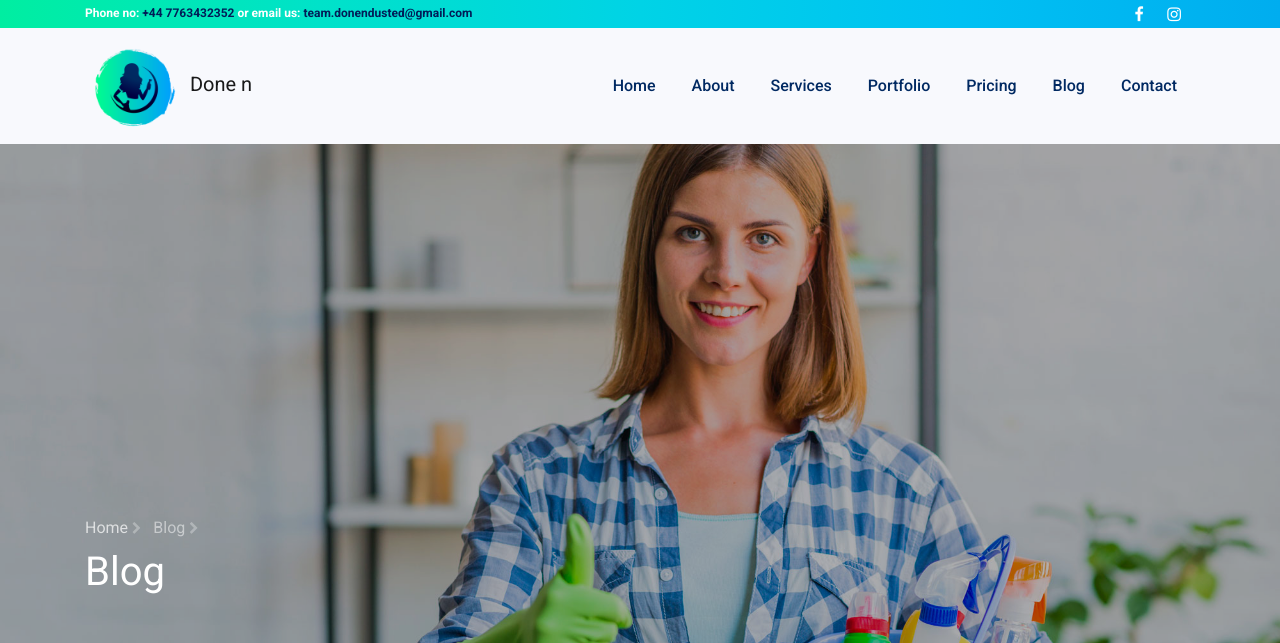
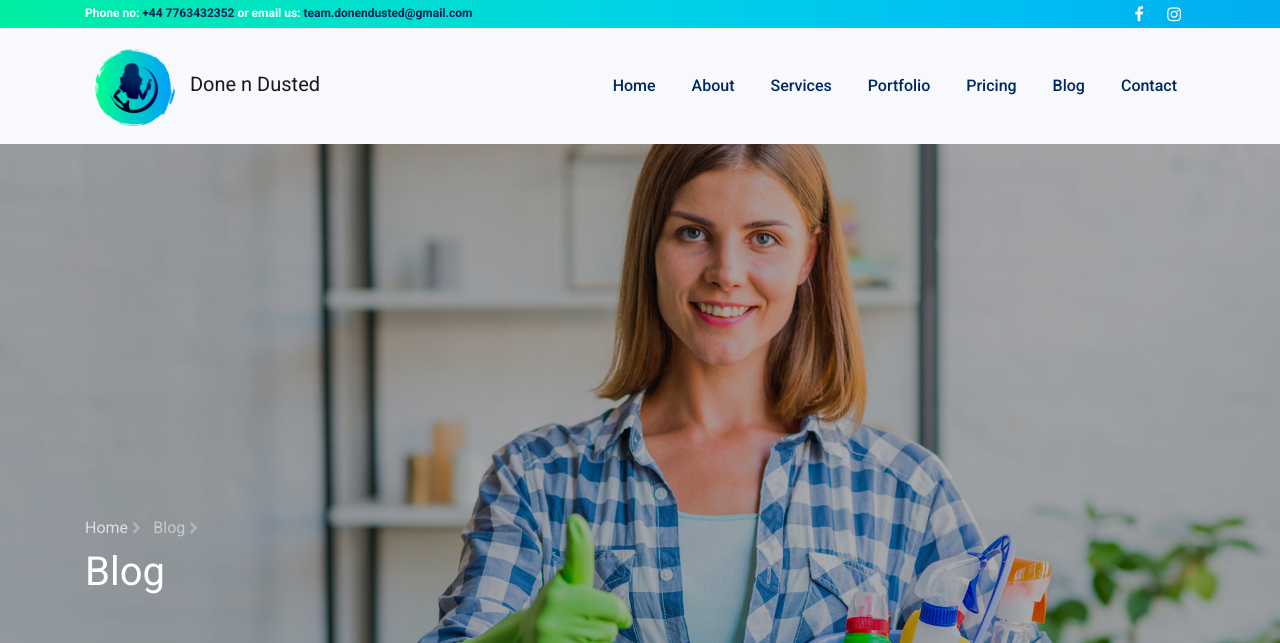
Before and after one commit to ashishsharda243/donendusted, a Django app: page /blog in a window 1280 px wide. Shown: the top 643 px of the page. Run offline with Django 4.2, Linux system fonts and the light colour scheme; some libraries are stand-ins or nearby versions.

Commit message:
Reset Data

```diff
--- a/templates/base.html
+++ b/templates/base.html
@@ -91,7 +91,7 @@
       <div class="container">
         <a class="navbar-brand m-0 p-0"  href="{% url 'home' %}" >
           <img class="p-0 m-0 " src="{% static 'images\newlogo.png' %}" alt="" width="100" height="100">
-          Done n
+          Done n Dusted
           <!-- <img src="{% static 'images\Untitled-1.png' %}" alt="" width="100" height="100"> -->
         </a>
 
```
